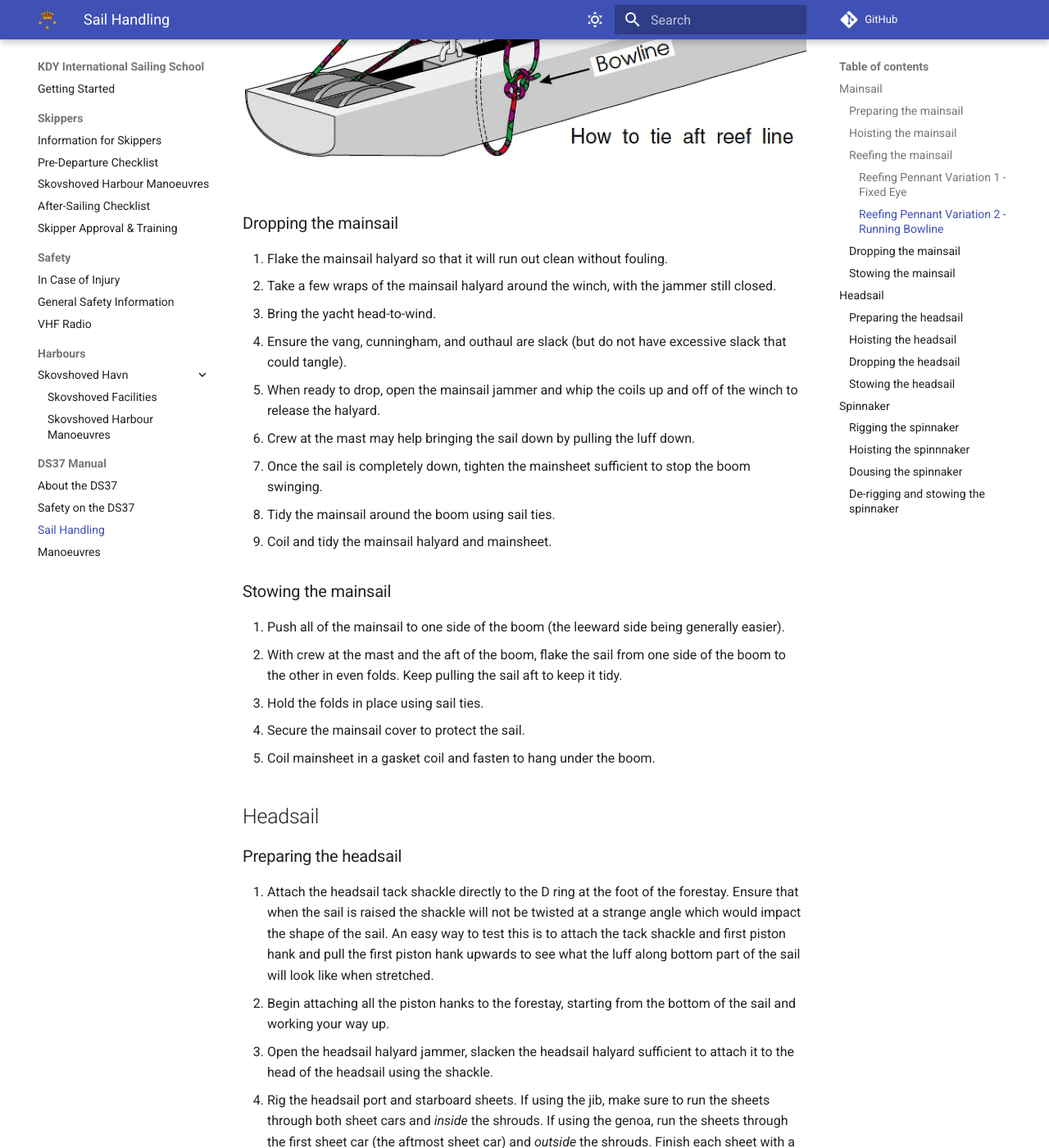
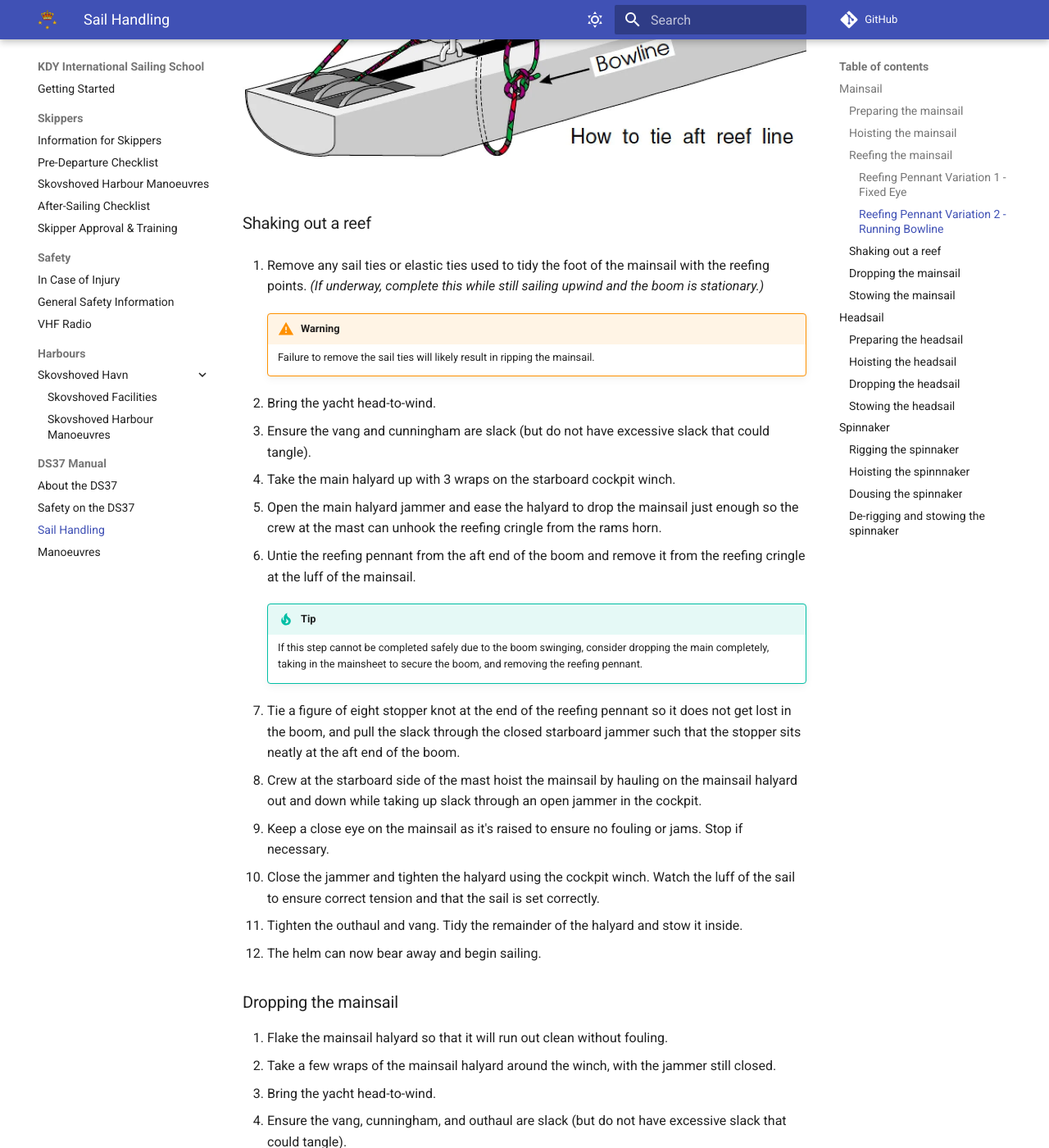
Before and after one commit to x123/kdy-iss, an MkDocs documentation site: the page built from docs/sail-handling.md, in a window 1280 px wide and 1400 px high, scrolled down 2684 px. Shown: the whole window at 82% size. Built offline with MkDocs 1.6.1 and Material for MkDocs 9.7.7, drawn with Linux system fonts in a browser that asks for light colours; comment, search, counter and statistics services are not loaded.

Commit message:
sail handling shaking out reef

```diff
--- a/docs/sail-handling.md
+++ b/docs/sail-handling.md
@@ -95,6 +95,49 @@
 
 *Below: A diagram illustrating Reefing Pennant Variation 2*
 ![Reefing Pennant Variation 2 diagram](img/reefing_pennant_diagram.png)
+
+## Shaking out a reef
+
+1. Remove any sail ties or elastic ties used to tidy the foot of the mainsail
+   with the reefing points. *(If underway, complete this while still sailing
+   upwind and the boom is stationary.)*
+
+    !!! Warning
+
+        Failure to remove the sail ties will likely result in ripping the
+        mainsail.
+
+2. Bring the yacht head-to-wind.
+3. Ensure the vang and cunningham are slack (but do not have excessive slack
+   that could tangle).
+4. Take the main halyard up with 3 wraps on the starboard cockpit winch.
+5. Open the main halyard jammer and ease the halyard to drop the mainsail just
+   enough so the crew at the mast can unhook the reefing cringle from the rams
+   horn.
+6. Untie the reefing pennant from the aft end of the boom and remove it from
+   the reefing cringle at the luff of the mainsail.
+
+    !!! Tip
+
+        If this step cannot be completed safely due to the boom swinging,
+        consider dropping the main completely, taking in the mainsheet to
+        secure the boom, and removing the reefing pennant.
+
+7. Tie a figure of eight stopper knot at the end of the reefing pennant so it
+   does not get lost in the boom, and pull the slack through the closed
+   starboard jammer such that the stopper sits neatly at the aft end of the
+   boom.
+8. Crew at the starboard side of the mast hoist the mainsail by hauling on the
+   mainsail halyard out and down while taking up slack through an open jammer
+   in the cockpit.
+9. Keep a close eye on the mainsail as it's raised to ensure no fouling or
+   jams. Stop if necessary.
+10. Close the jammer and tighten the halyard using the cockpit winch. Watch the
+    luff of the sail to ensure correct tension and that the sail is set
+    correctly.
+11. Tighten the outhaul and vang. Tidy the remainder of the halyard and stow
+   it inside.
+12. The helm can now bear away and begin sailing.
 
 ## Dropping the mainsail
 
```
